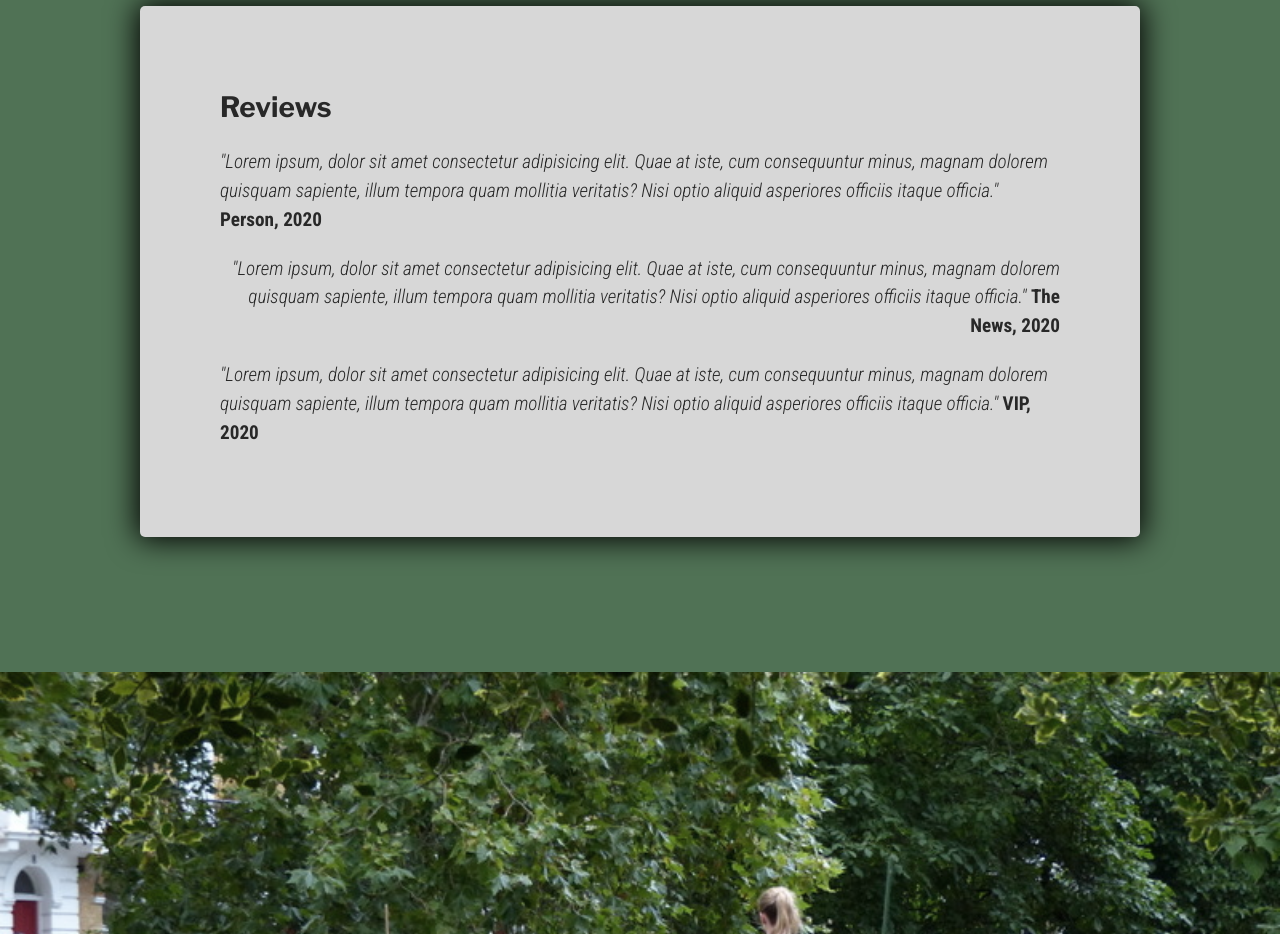
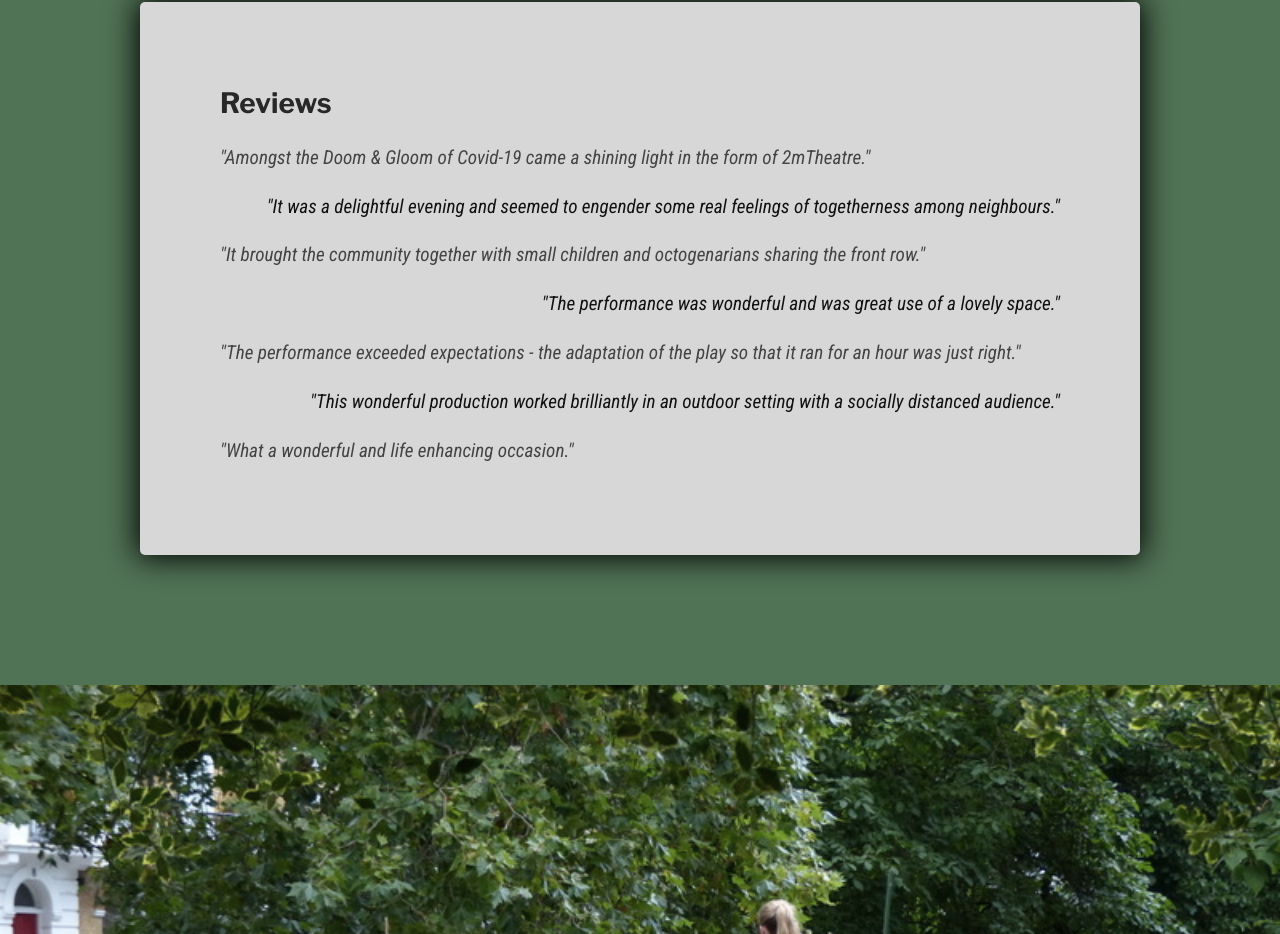
Before and after one commit to LeiaMH/2m-Theatre, a website: page index.html in a window 1280 px wide. Shown: the part 4217-5151 px from the top of the page. Drawn offline with nearby package versions, Linux system fonts and the light colour scheme.

Commit message:
Enhancement: Reviews content.

```diff
--- a/index.html
+++ b/index.html
@@ -70,9 +70,13 @@
 <section id="mission">
   <div class="content-frame">
     <h2>Reviews</h2>
-    <p class="quote">"Lorem ipsum, dolor sit amet consectetur adipisicing elit. Quae at iste, cum consequuntur minus, magnam dolorem quisquam sapiente, illum tempora quam mollitia veritatis? Nisi optio aliquid asperiores officiis itaque officia." <span> Person, 2020</span></p>
-    <p class="quote">"Lorem ipsum, dolor sit amet consectetur adipisicing elit. Quae at iste, cum consequuntur minus, magnam dolorem quisquam sapiente, illum tempora quam mollitia veritatis? Nisi optio aliquid asperiores officiis itaque officia." <span> The News, 2020</span></p>
-    <p class="quote">"Lorem ipsum, dolor sit amet consectetur adipisicing elit. Quae at iste, cum consequuntur minus, magnam dolorem quisquam sapiente, illum tempora quam mollitia veritatis? Nisi optio aliquid asperiores officiis itaque officia." <span> VIP, 2020</span></p>
+    <p class="quote">"Amongst the Doom & Gloom of Covid-19 came a shining light in the form of 2mTheatre."<span></span></p>
+    <p class="quote">"It was a delightful evening and seemed to engender some real feelings of togetherness among neighbours."<span></span></p>
+    <p class="quote">"It brought the community together with small children and octogenarians sharing the front row."<span></span></p>
+    <p class="quote">"The performance was wonderful and was great use of a lovely space."<span></span></p>
+    <p class="quote">"The performance exceeded expectations - the adaptation of the play so that it ran for an hour was just right."<span></span></p>
+    <p class="quote">"This wonderful production worked brilliantly in an outdoor setting with a socially distanced audience."<span></span></p>
+    <p class="quote">"What a wonderful and life enhancing occasion."<span></span></p>
   </div>
 </section>
 
--- a/scss/styles.scss
+++ b/scss/styles.scss
@@ -192,6 +192,8 @@ section#mission{
         p.quote{
             font-style: italic;
             text-align: left;
+            font-weight: 400;
+            color: #444;
             span{
                 font-style: normal;
                 font-weight: 600;
@@ -199,6 +201,7 @@ section#mission{
         }
         p.quote:nth-child(odd){
             text-align: right;
+            color: #111;
         }
         }
 }
```
Also changed, not shown: scss/styles.css, 1 other file.
